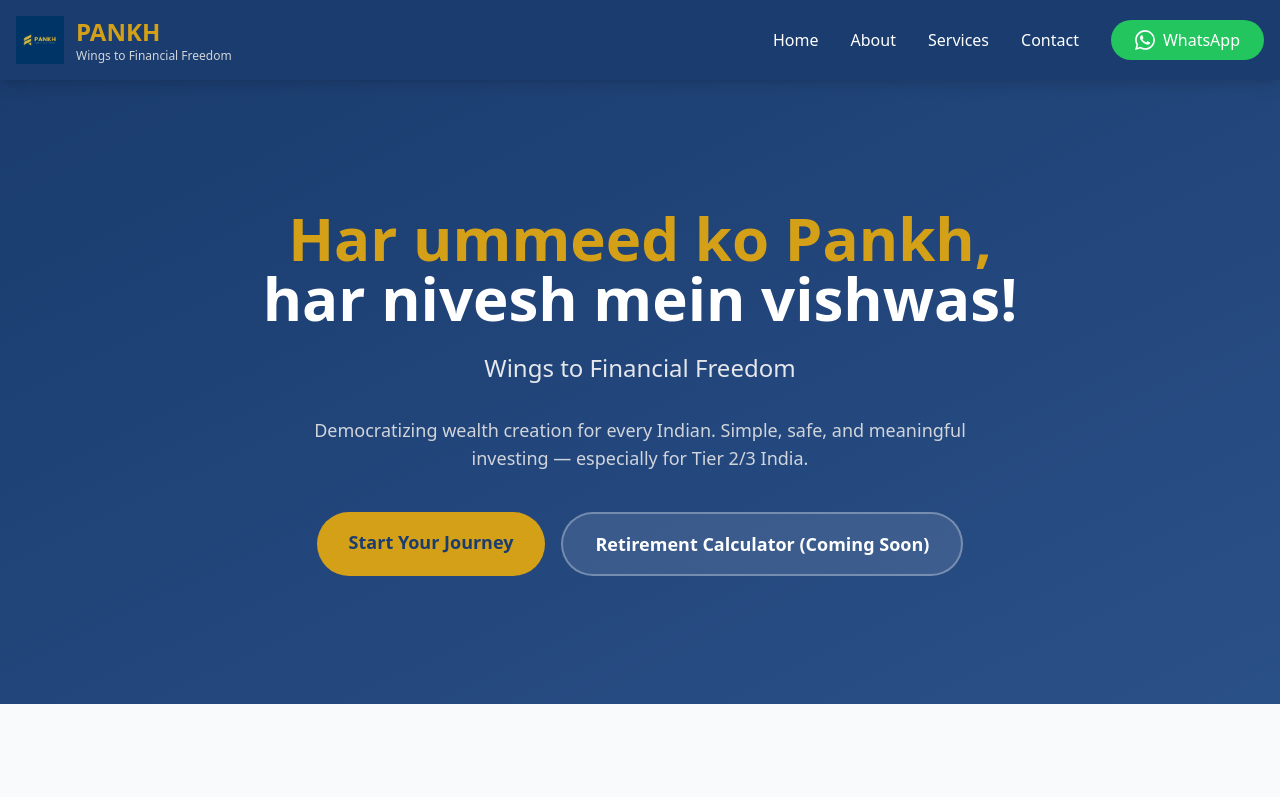
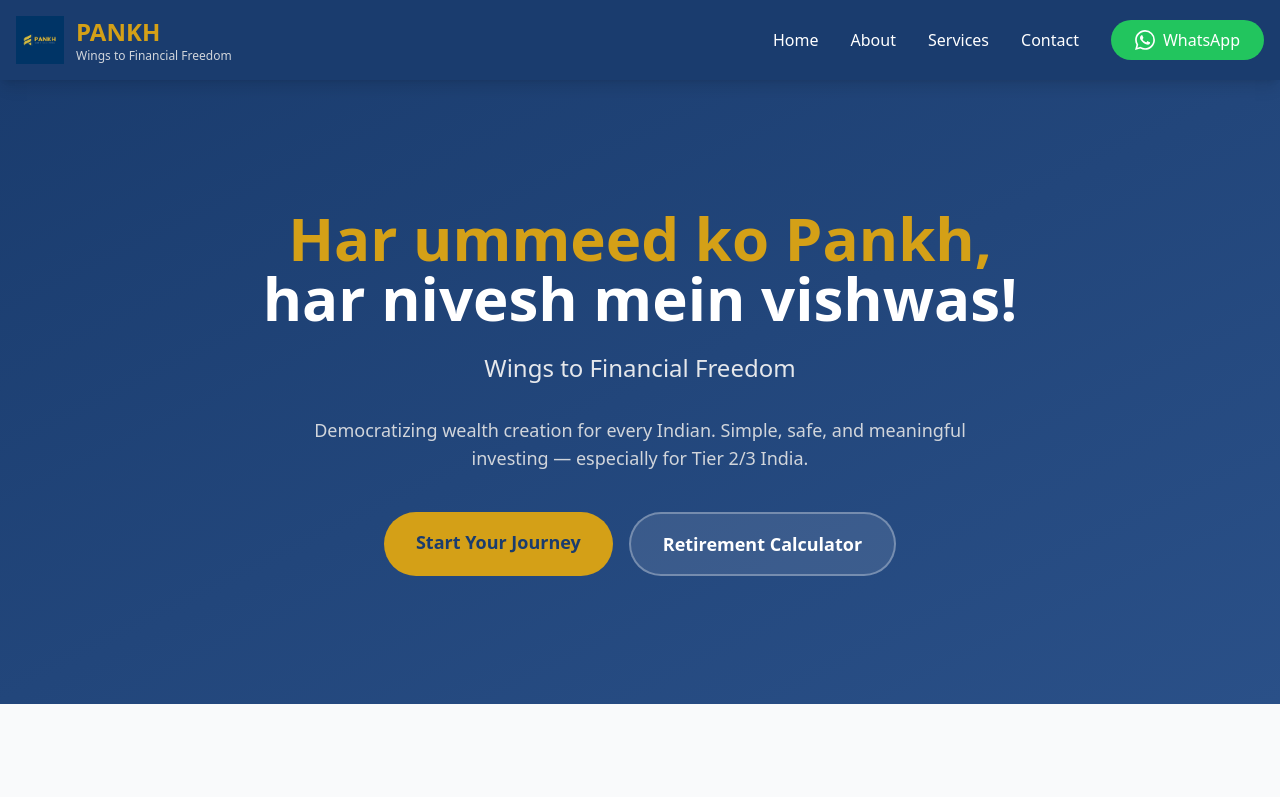
Before and after one commit to ankeshs19/pankh-website, a Next.js app: page / in a window 1280 px wide. Shown: the top 797 px of the page. Built offline with nearby package versions, Linux system fonts and the light colour scheme.

Commit message:
Update page.tsx

```diff
--- a/app/page.tsx
+++ b/app/page.tsx
@@ -28,11 +28,12 @@
               >
                 Start Your Journey
               </Link>
-              <button
-                className="bg-white/10 hover:bg-white/20 text-white font-semibold px-8 py-4 rounded-full transition text-lg border-2 border-white/30"
-              >
-                Retirement Calculator (Coming Soon)
-              </button>
+              <Link
+  href="/retirement-calculator"
+  className="bg-white/10 hover:bg-white/20 text-white font-semibold px-8 py-4 rounded-full transition text-lg border-2 border-white/30"
+>
+  Retirement Calculator
+</Link>
             </div>
           </div>
         </div>
```
